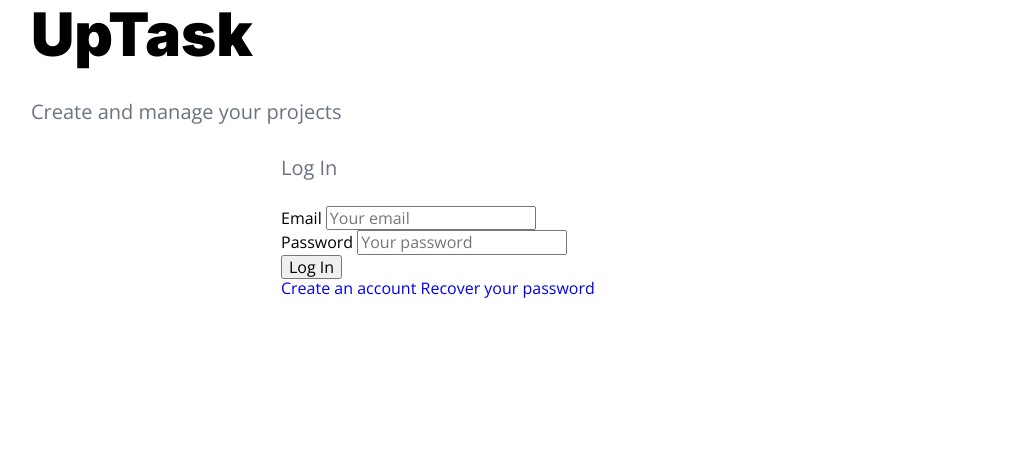
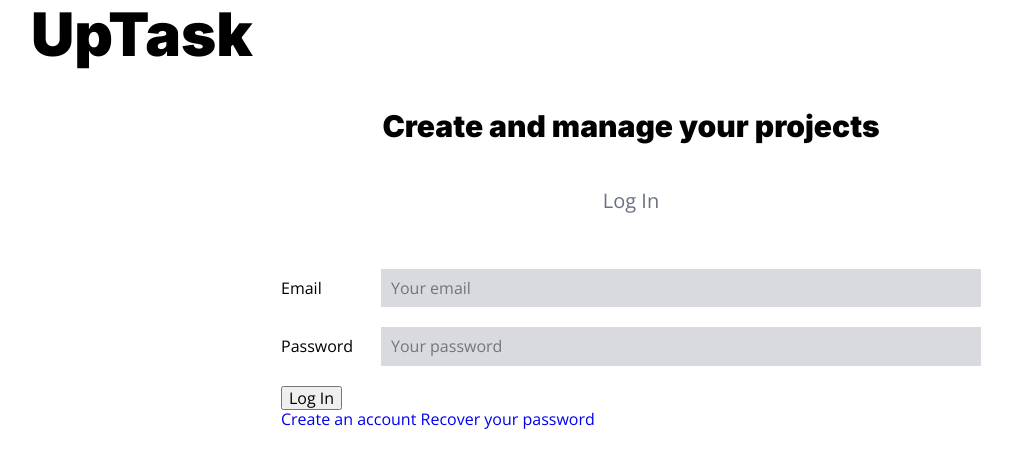
Before and after one commit to adhes14/uptask, a PHP site: template views/auth/login.php in a window 1280 px wide. Shown: the top 468 px of the page, without its empty margins (9-1021 px from the left). Run offline with PHP 8.4, Linux system fonts and the light colour scheme; the template is opened without the code that fills it, so the values that code supplies are empty.

Commit message:
applying styles to login form

```diff
--- a/src/scss/app.scss
+++ b/src/scss/app.scss
@@ -1 +1,2 @@
 @use 'base';
+@use 'components'
--- a/src/scss/base/_tipografia.scss
+++ b/src/scss/base/_tipografia.scss
@@ -19,3 +19,13 @@ p {
     color: v.$gris;
     line-height: 1.8;
 }
+.tagline {
+    font-family: v.$fuente_headings;
+    font-weight: 900;
+    color: v.$negro;
+    font-size: 3rem;
+    text-align: center;
+}
+.descripcion-pagina {
+    text-align: center;
+}
--- /dev/null
+++ b/src/scss/components/_form.scss
@@ -0,0 +1,20 @@
+@use 'base/variables' as v;
+@use 'base/mixins' as m;
+
+.formulario {
+  margin-top: 5rem;
+  .campo {
+    display: flex;
+    align-items: center;
+    margin-bottom: 2rem;
+    label {
+      flex: 0 0 10rem;
+    }
+    input {
+      flex: 1;
+      padding: 1rem;
+      border: none;
+      background-color: lighten($color: v.$gris, $amount: 40%);
+    }
+  }
+}
--- /dev/null
+++ b/src/scss/components/_index.scss
@@ -0,0 +1 @@
+@forward 'form';
--- a/views/auth/login.php
+++ b/views/auth/login.php
@@ -1,6 +1,6 @@
 <div class="contenedor">
   <h1>UpTask</h1>
-  <p>Create and manage your projects</p>
+  <p class="tagline">Create and manage your projects</p>
 
   <div class="contenedor-sm">
     <p class="descripcion-pagina">Log In</p>
```
Also changed, not shown: public/build/css/app.css, 1 other file.
